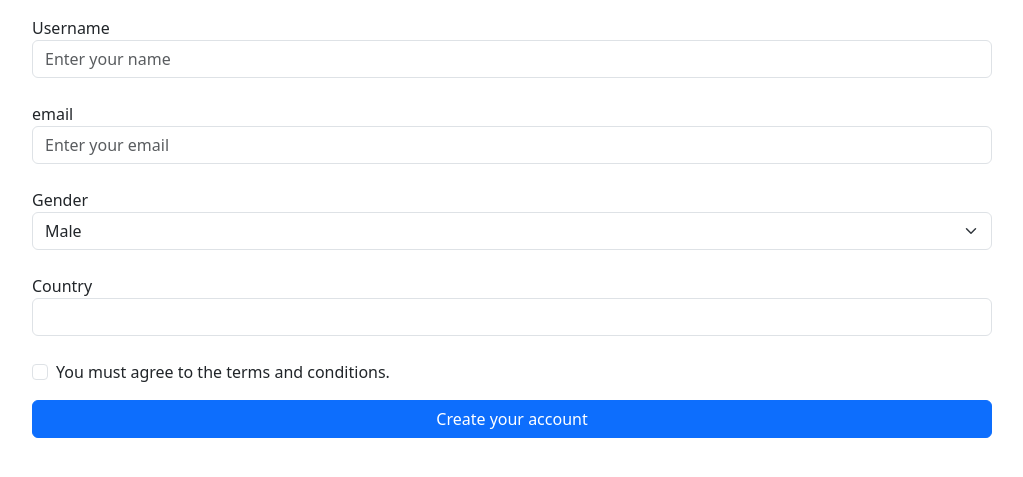
After one commit to htinlinnphyo123/php_burmaac, a PHP site: page /createaccform.php in a window 1280 px wide. The commit adds this page. Shown: the top 477 px of the page, without its empty margins (128-1151 px from the left). Run offline with PHP 8.4, Linux system fonts and the light colour scheme.

```diff
--- /dev/null
+++ b/createaccform.php
@@ -0,0 +1,60 @@
+<!DOCTYPE html>
+<html lang="en">
+<head>
+    <meta charset="UTF-8">
+    <meta http-equiv="X-UA-Compatible" content="IE=edge">
+    <meta name="viewport" content="width=device-width, initial-scale=1.0">
+    <link href="https://cdn.jsdelivr.net/npm/bootstrap@5.3.0-alpha3/dist/css/bootstrap.min.css" rel="stylesheet" integrity="sha384-KK94CHFLLe+nY2dmCWGMq91rCGa5gtU4mk92HdvYe+M/SXH301p5ILy+dN9+nJOZ" crossorigin="anonymous">
+    <title>Form</title>
+</head>
+<body>
+
+    <form action="calculator.php" method="POST" class="w-75 m-auto mt-3">
+
+        <div class="form-group">
+            <label for="username">Username</label>
+            <input type="text" name="username" class="form-control" placeholder="Enter your name">
+        </div>
+        <br>
+        <div class="form-group">
+            <label for="email">email</label>
+            <input type="email" name="email" class="form-control" placeholder="Enter your email">
+        </div>
+        <br>
+        <div class="form-group">
+            <label for="gender">Gender</label>
+            <select name="gender" class="form-select">
+                <option value="male">Male</option>
+                <option value="female">Female</option>
+                <option value="other">Other</option>
+            </select>
+        </div>
+        <br>
+        <div class="form-group">
+            <label for="country">Country</label>
+            <input type="text" name="country" id="country" list="countries" class="form-control">
+            <datalist id="countries">
+                <option value="Myanmar">
+                <option value="United Kingdom">
+                <option value="United Stated of america">
+                <option value="Brazil">
+                <option value="Thailand">
+            </datalist>
+        </div>
+        <br>
+        <div class="form-check">
+            <input type="checkbox" class="form-check-input" name="toc" id="toc">
+            <label for="toc">You must agree to the terms and conditions.</label>
+        </div>
+
+        <div class="d-grid mt-3">
+            <button class="btn btn-primary">
+                Create your account
+            </button>
+        </div>
+    </form>
+
+
+    <script src="https://cdn.jsdelivr.net/npm/bootstrap@5.3.0-alpha3/dist/js/bootstrap.bundle.min.js" integrity="sha384-ENjdO4Dr2bkBIFxQpeoTz1HIcje39Wm4jDKdf19U8gI4ddQ3GYNS7NTKfAdVQSZe" crossorigin="anonymous"></script>
+</body>
+</html>
```
Also changed, not shown: index.php (+39 -2 lines), calculator.php (added).
